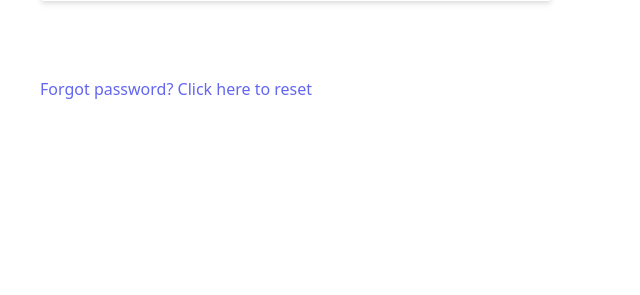
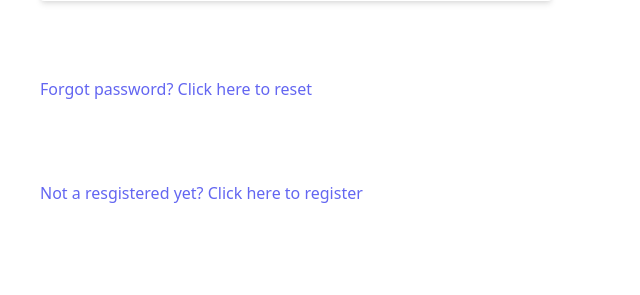
Before and after one commit to HenriqueCabrita/Social_Media, a Django app: page /users/login/ in a window 1280 px wide. Shown: the part 505-800 px from the top of the page, without its empty margins (0-640 px from the left). Run offline with Django 5.2, Linux system fonts and the light colour scheme; style sheets or scripts are compiled from the project's sources.

Commit message:
Update login.html

```diff
--- a/social/users/templates/users/login.html
+++ b/social/users/templates/users/login.html
@@ -18,4 +18,5 @@
 </div>
 
 <p class="px-10 py-10"><a class="text-indigo-500" href="{% url 'password_reset' %}">Forgot password? Click here to reset</a></p>
+<p class="px-10 py-10"><a class="text-indigo-500" href="{% url 'password_reset' %}">Not a resgistered yet? Click here to register</a></p>
 {% endblock %}
```
